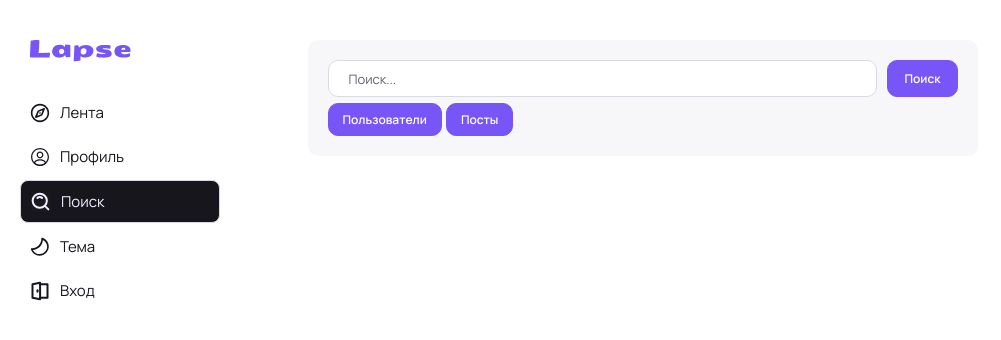
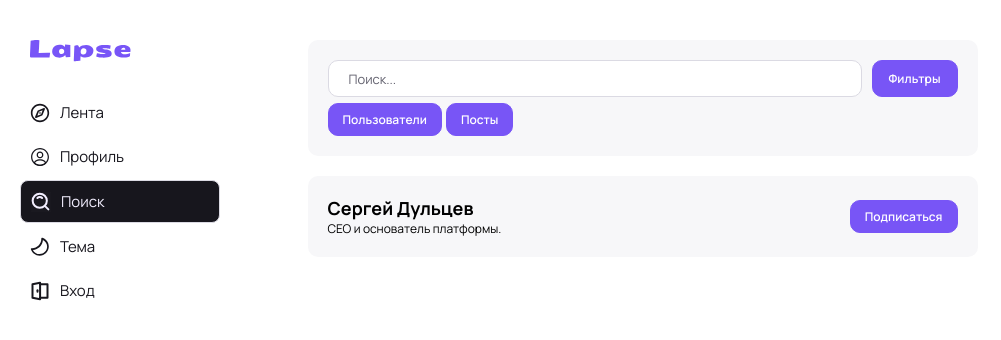
Before and after one commit to SergeyDultsev/Lapse-2.0, a React (Vite) app in the folder frontend/: page /search in a window 1280 px wide. Shown: the top 340 px of the page, without its empty margins (0-1001 px from the left). Built offline with nearby package versions, Linux system fonts and the light colour scheme.

Commit message:
feat: add user-bar

```diff
--- a/frontend/src/pages/search-page/ui/SearchPage.module.scss
+++ b/frontend/src/pages/search-page/ui/SearchPage.module.scss
@@ -34,3 +34,34 @@
     color: var(--text-secondary);
   }
 }
+
+.user-list {
+  display: flex;
+  flex-direction: column;
+  gap: 8px;
+  width: 100%;
+  margin-top: 20px;
+}
+
+.user-item {
+  display: flex;
+  justify-content: space-between;
+  background-color: var(--bg-secondary);
+  border-radius: var(--border-radius-medium);
+  padding: 20px;
+
+  .user-item_info {
+    display: flex;
+    flex-direction: column;
+
+    &__name {
+      font-size: 18px;
+      font-weight: 700;
+    }
+
+    &__description {
+      font-size: 12px;
+      font-weight: 400;
+    }
+  }
+}
--- a/frontend/src/pages/search-page/ui/SearchPage.tsx
+++ b/frontend/src/pages/search-page/ui/SearchPage.tsx
@@ -14,7 +14,7 @@ export const SearchPage: FC = () => {
                         size={'md'}
                         variant={'primary'}
                     >
-                        Поиск
+                        Фильтры
                     </UIButton>
                 </div>
 
@@ -33,6 +33,22 @@ export const SearchPage: FC = () => {
                     </UIButton>
                 </div>
             </section>
+
+            <section className={styles['user-list']}>
+                <article className={styles['user-item']}>
+                    <div className={styles['user-item_info']}>
+                        <h2 className={styles['user-item_info__name']}>Сергей Дульцев</h2>
+                        <p  className={styles['user-item_info__description']}>CEO и основатель платформы.</p>
+                    </div>
+
+                    <UIButton
+                        size={'sm'}
+                        variant={'primary'}
+                    >
+                        Подписаться
+                    </UIButton>
+                </article>
+            </section>
         </main>
     );
 };
--- a/frontend/src/shared/ui/ui-button/UIButton.module.scss
+++ b/frontend/src/shared/ui/ui-button/UIButton.module.scss
@@ -1,7 +1,8 @@
 .ui-button {
+  display: flex;
+  gap: 5px;
   border-radius: var(--border-radius-medium);
   transition: all .2s ease-in-out;
-  font-family: 'Manrope', serif;
   align-self: center;
   font-size: 12px;
 
--- a/frontend/src/shared/ui/ui-button/UIButton.tsx
+++ b/frontend/src/shared/ui/ui-button/UIButton.tsx
@@ -1,7 +1,6 @@
 'use client';
 
-import React from 'react';
-import styles from './UIButton.module.scss';
+import type { FC, ReactNode} from 'react';
 import classNames from 'classnames';
 
 export type tButtonVariant = 'primary' | 'danger' | 'success';
@@ -9,7 +8,7 @@ export type tButtonType = 'button' | 'submit' | 'reset';
 export type tButtonSize = 'sm' | 'md' | 'lg';
 
 export interface IButtonProps  {
-    children: React.ReactNode;
+    children: ReactNode;
     size?: tButtonSize;
     variant?: tButtonVariant;
     className?: string;
@@ -17,7 +16,9 @@ export interface IButtonProps  {
     type?: tButtonType;
 }
 
-export const UIButton: React.FC<IButtonProps > = (
+import styles from './UIButton.module.scss';
+
+export const UIButton: FC<IButtonProps > = (
     {
         children,
         className,
```
